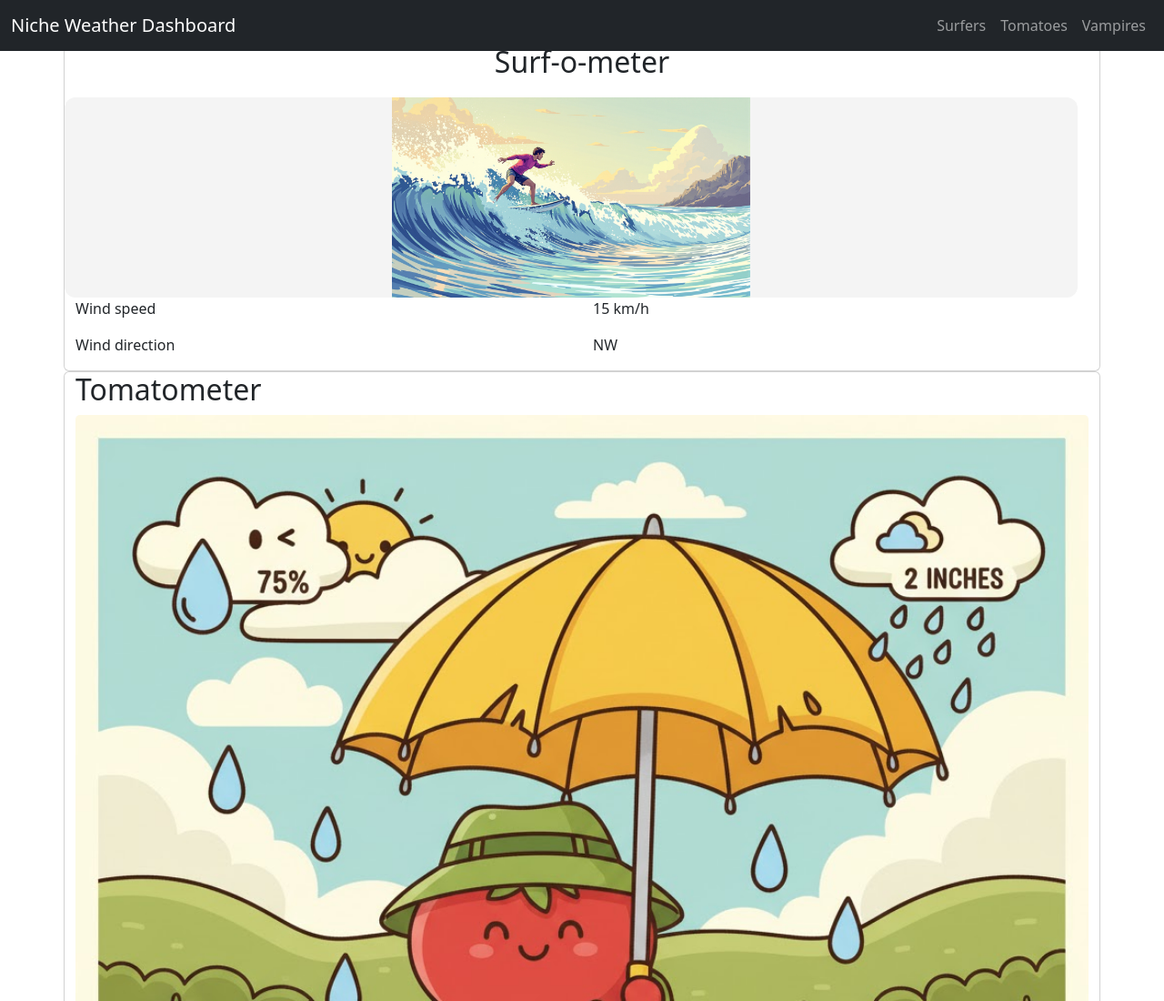
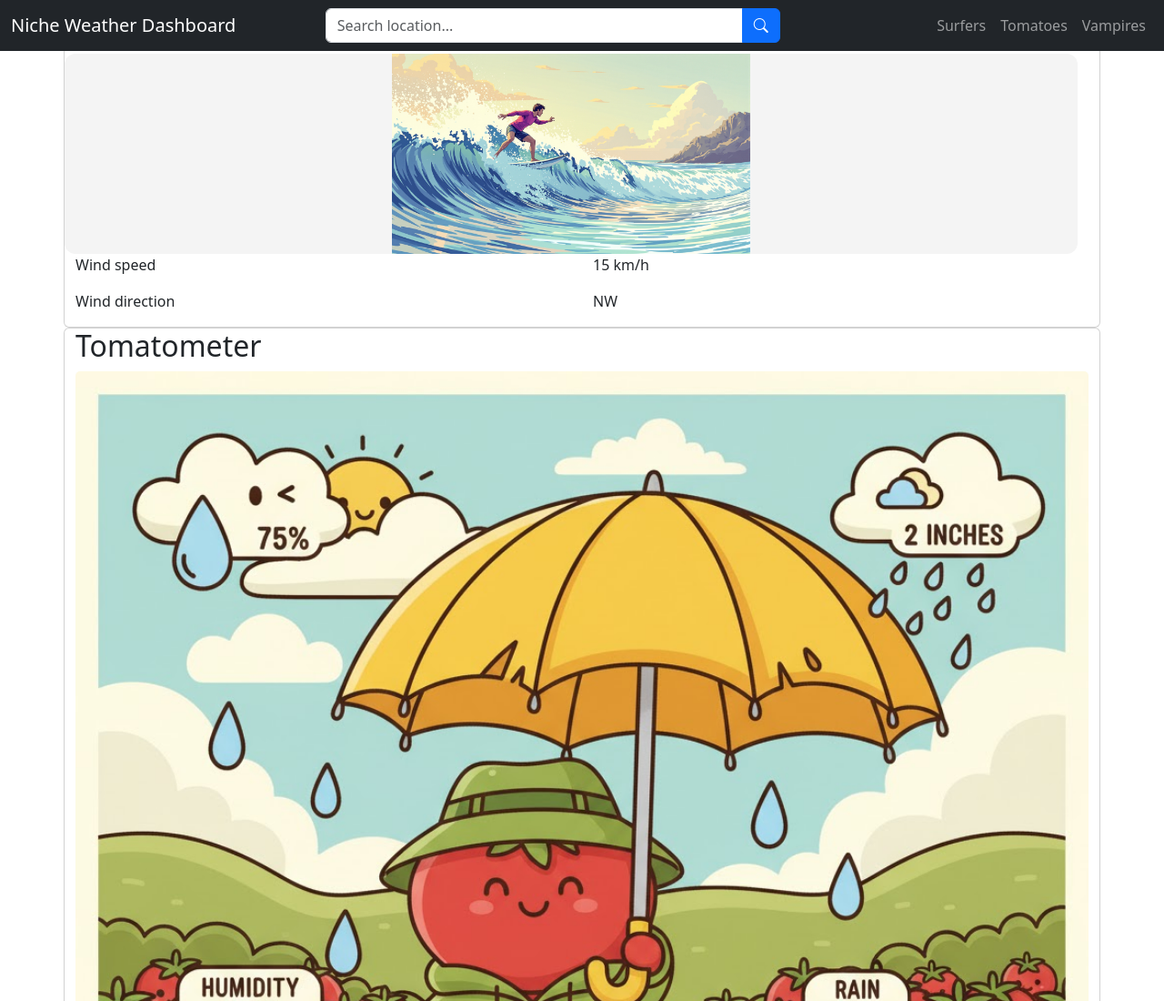
Before and after one commit to BartFrontendSyntra/groepswerk2025team1, a plain HTML site: page index.html in a window 1280 px wide. Shown: the top 1100 px of the page at 91% size. Drawn offline with nearby package versions, Linux system fonts and the light colour scheme; no server answers; a script that the page names is missing.

Commit message:
Refactor navbar structure and add search functionality with links to sections

```diff
--- a/index.html
+++ b/index.html
@@ -19,15 +19,59 @@
     </head>
     <body>
         <!-- nav bar -->
-        <nav class="navbar navbar-expand-lg navbar-dark bg-dark fixed-top">
+<nav class="navbar navbar-expand-lg navbar-dark bg-dark fixed-top">
+    <div class="container-fluid">
 
-  <div class="container-fluid">
-    <a class="navbar-brand" href="#">Niche Weather Dashboard</a>
 
-    <button class="navbar-toggler" type="button" data-bs-toggle="collapse" data-bs-target="#navbarContent">
-      <span class="navbar-toggler-icon"></span>
-    </button>
+        <a class="navbar-brand" href="#">Niche Weather Dashboard</a>
 
+        <!-- Hamburger icon -->
+        <button class="navbar-toggler" type="button" data-bs-toggle="collapse" data-bs-target="#navbarContent">
+            <span class="navbar-toggler-icon"></span>
+        </button>
+
+        <!-- NAV CONTENT -->
+        <div class="collapse navbar-collapse" id="navbarContent">
+
+            <!-- CENTER SEARCHBAR -->
+            <form class="d-flex mx-auto" style="max-width: 500px; width: 100%;">
+                <div class="input-group">
+                    <input
+                        id="search-location"
+                        class="form-control"
+                        type="search"
+                        placeholder="Search location..."
+                        aria-label="Search"
+                    />
+                    <button
+                        id="search-button"
+                        class="btn btn-primary"
+                        type="submit"
+                    >
+                        <i class="bi bi-search"></i>
+                    </button>
+                </div>
+            </form>
+
+            <!-- RIGHT SIDE LINKS -->
+            <ul class="navbar-nav ms-auto mb-2 mb-lg-0">
+
+                <li class="nav-item">
+                    <a class="nav-link" href="#surfers">Surfers</a>
+                </li>
+
+                <li class="nav-item">
+                    <a class="nav-link" href="#tomatoes">Tomatoes</a>
+                </li>
+
+                <li class="nav-item">
+                    <a class="nav-link" href="#vampires">Vampires</a>
+                </li>
+
+            </ul>
+        </div>
+    </div>
+</nav>
     <div class="collapse navbar-collapse" id="navbarContent">
       <ul class="navbar-nav ms-auto mb-2 mb-lg-0">
 
@@ -47,35 +91,7 @@
     </div>
   </div>
 </nav>
-
-        <!-- search and buttons -->
-        <div id="search">
-            <div class="container">
-                <div class="row justify-content-center">
-                    <div class="col-md-6">
-                        <form class="d-flex">
-                            <div class="input-group">
-                                <input
-                                    id="search-location"
-                                    class="form-control form-control-lg"
-                                    type="search"
-                                    placeholder="Search"
-                                    aria-label="Search"
-                                />
-                                <button
-                                    id="search-button"
-                                    class="btn btn-primary px-4"
-                                    type="submit"
-                                >
-                                    <i class="bi bi-search"></i>
-                                </button>
-                            </div>
-                        </form>
-                    </div>
-                </div>
-            </div>
-        </div>
-        <div id="buttons"></div>
+        </nav>
 
         <!-- hero banner -->
         <div id="hero-banner">
```
